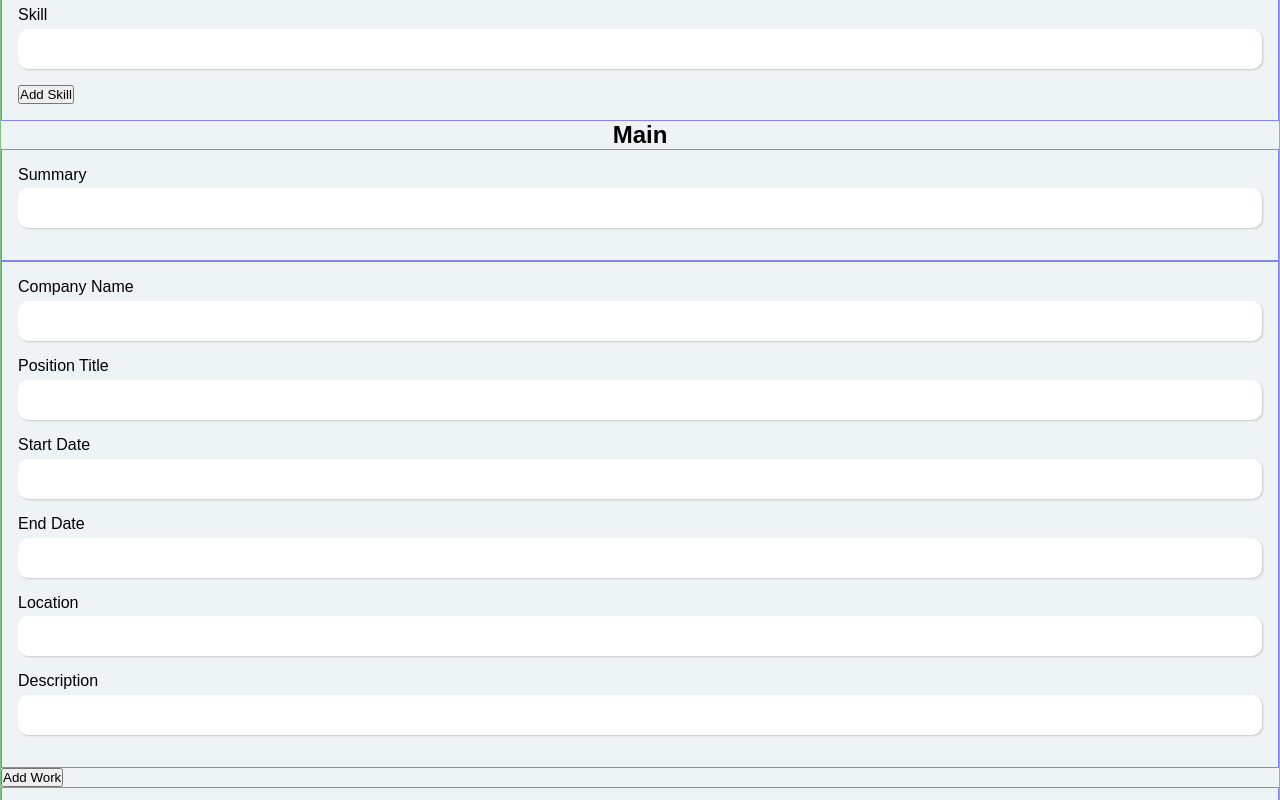
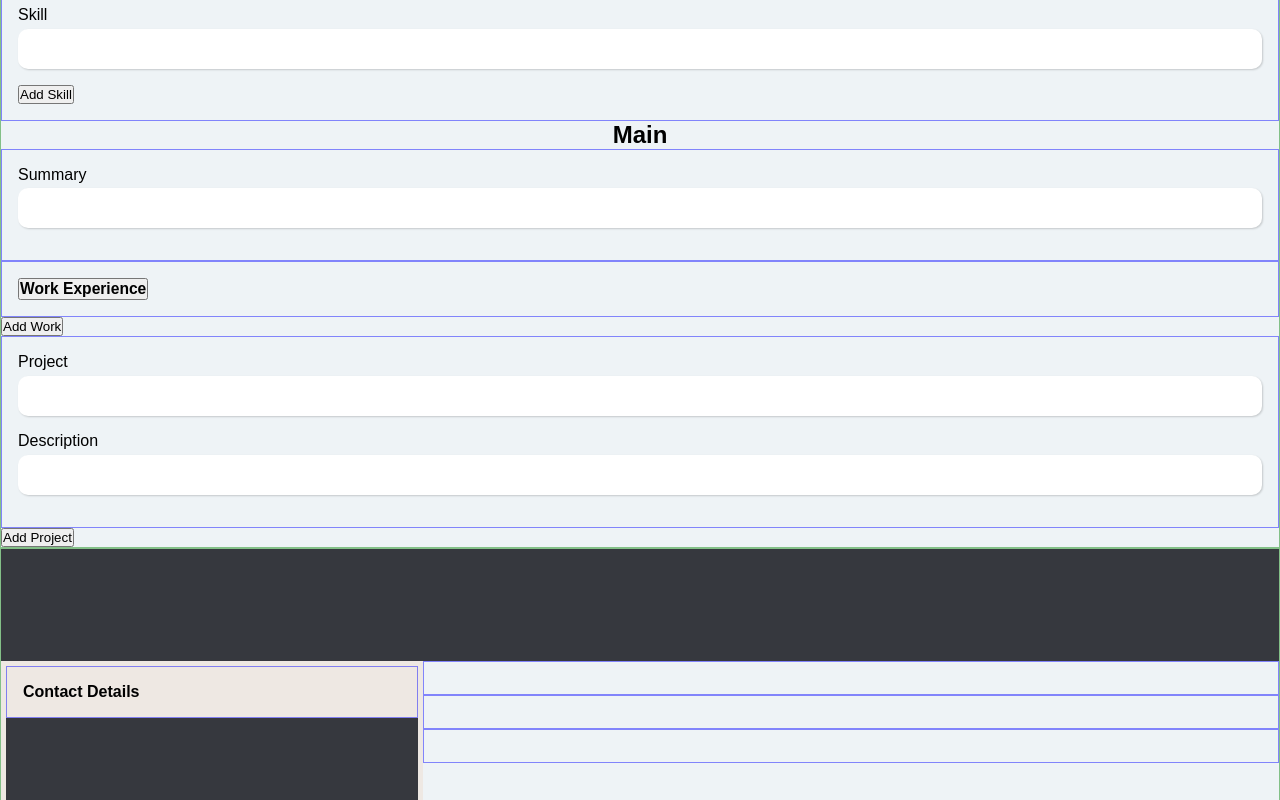
Before and after one commit to john0ground/CV-App, a React (Vite) app: page / in a window 1280 px wide. Shown: the part 700-1500 px from the top of the page. Built offline with nearby package versions, Linux system fonts and the light colour scheme.

Commit message:
setup accordion for editor sections

```diff
--- a/src/App.tsx
+++ b/src/App.tsx
@@ -70,32 +70,24 @@ export default function App() {
         ));
     }
 
-    function toggleShowContact(key:string) {
-        function searchDataArray(arr) {
-            console.log(arr);
-        }
+    // function toggleShowContact(key:string) {
+    //     function searchDataArray(arr) {
+    //         console.log(arr);
+    //     }
 
-        for (const prop in currentCvData) {
-            const currentData = currentCvData[prop];
-            if (Array.isArray(currentData)) {
-                searchDataArray(currentData);
-            } else {
-                if (currentData.key === key) {
-                    const newActiveStatus = !currentData.active;
-                    const newData = { ...currentData, active: newActiveStatus }
-                    setCurrentCvData(prevData => (
-                        {...prevData, [prop]:newData}
-                    ));
-                    console.log(currentCvData.contact);
-                } else {
-                    // break;
-                }
-            }
-            // const data = currentCvData[prop].key === key;
-            // console.log(data);
-            // if (data) break;
-        }
-    }
+    //     for (const prop in currentCvData) {
+    //         const currentData = currentCvData[prop];
+    //         console.log(currentData.key);
+    //         if (currentData.key === key) {
+    //             const newActiveStatus = !currentData.active;
+    //             const newData = { ...currentData, active: newActiveStatus }
+    //             setCurrentCvData(prevData => (
+    //                 {...prevData, [prop]:newData}
+    //             ));
+    //             break;
+    //         } else {}
+    //     }
+    // }
 
     function handleSummary(value:string) {
         const newSummary = { ...currentCvData.summary, summary:value };
@@ -165,7 +157,6 @@ export default function App() {
     return (<Cv
                 handleHeader= {handleHeaderDetails}
                 handleContact = {handleContactDetails}
-                toggleActive = {toggleShowContact}
                 handleSummary={handleSummary}
                 handleEducation = {handleEducationDetails}
                 handleProject = {handleProjectDetails}
@@ -186,5 +177,7 @@ export default function App() {
             />)
 }
 
+// toggle parent components with separate state
 // object search for activeToggling with keys
+// sample data
 // different input types
--- a/src/components/CV.tsx
+++ b/src/components/CV.tsx
@@ -2,7 +2,7 @@ import { CvHeader, HeaderInputs, HeaderHandler, Details as HeaderDetails } from
 import { CvContact, ContactInputs, ContactHandler, Details as ContactDetails } from './Contact';
 import { CvSummary, SummaryInput, SummaryHandler, Details as SummaryDetails } from './Summary';
 import { CvEducation, EducationInputs, AddEducation, EducationHandler, Details as EducationDetails } from './Education';
-import { WorkInputs, CvWork, WorkHandler, AddWork, Details as WorkDetails } from './Work';
+import { WorkEditSection, CvWork, WorkHandler, AddWork, Details as WorkDetails } from './Work';
 import { ProjectInputs, CvProject, ProjectHandler, AddProject, Details as ProjectDetails } from './Projects';
 import { SkillInput, CvSkill, AddSkill, Details as SkillDetails } from './Skills';
 
@@ -33,7 +33,6 @@ interface CvProps {
 export default function Cv({
         handleHeader,
         handleContact,
-        toggleActive,
         handleSummary,
         handleEducation,
         handleProject,
@@ -63,7 +62,7 @@ export default function Cv({
 
                 <div className="editor-aside">
                     <h2>Aside</h2>
-                    <ContactInputs details={contactDetails} handleChange={handleContact} toggleActive={toggleActive} />
+                    <ContactInputs details={contactDetails} handleChange={handleContact} />
 
                     {educationDetails.map((education) => (
                         <EducationInputs key={education.key} details={education} handleChange={handleEducation} />
@@ -77,9 +76,7 @@ export default function Cv({
                     <h2>Main</h2>
                     <SummaryInput details={summaryDetails} handleChange={handleSummary} />
 
-                    {workDetails.map((work) => (
-                        <WorkInputs key={work.key} details={work} handleChange={handleWork} />
-                    ))}
+                    <WorkEditSection workDetails={workDetails} handleChange={handleWork}/>
                     <button onClick={addWork}>Add Work</button>
 
                     {projectDetails.map((project) => (
--- a/src/components/Contact.tsx
+++ b/src/components/Contact.tsx
@@ -1,3 +1,4 @@
+import { useState } from "react";
 import { TextInput } from "./Inputs";
 export type ContactHandler = (value:string, key:string) => void;
 export interface Details { email:string, contactNumber:string, address:string, active:boolean, key:string }
@@ -5,17 +6,18 @@ export interface Details { email:string, contactNumber:string, address:string, a
 interface ContactInputsProps {
     details: Details;
     handleChange: ContactHandler;
-    toggleActive: (key:string) => void;
 }
 
 interface CvContactProps {
     details: Details
 }
 
-export function ContactInputs({ details, handleChange, toggleActive }: ContactInputsProps) {
+export function ContactInputs({ details, handleChange }: ContactInputsProps) {
+    const [displayActive, setDisplayActive] = useState(false);
+
     return (
-        <section className="input-section" data-active={details.active}>
-            <h3 onClick={() => toggleActive(details.key)}>Contact Details</h3>
+        <section className="data-editor" data-active={displayActive}>
+            <h3 onClick={() => setDisplayActive(!displayActive)}>Contact Details</h3>
             <div className="data-inputs">
                 <div className="input-row">
                     <TextInput
--- a/src/components/Work.tsx
+++ b/src/components/Work.tsx
@@ -1,3 +1,4 @@
+import { useState } from "react";
 import { TextInput } from "./Inputs";
 export type WorkHandler = (value:string, property: keyof Details, key:string) => void;
 export type AddWork = () => void;
@@ -11,8 +12,13 @@ export interface Details {
     key: string
 }
 
-interface WorkInputsProps {
+interface WorkEditorProps {
     details: Details;
+    handleChange: WorkHandler;
+}
+
+interface WorkEditSectionProps {
+    workDetails: Details[];
     handleChange: WorkHandler;
 }
 
@@ -20,9 +26,15 @@ interface CvWorkProps {
     details: Details
 }
 
-export function WorkInputs({ details, handleChange }: WorkInputsProps) {
+function WorkEditor({ details, handleChange }: WorkEditorProps) {
+    const [displayActive, setDisplayActive] = useState(true);
+
     return (
-        <section className="work-inputs">
+        <section className="data-editor" data-active={displayActive}>
+            <button className="data-expand-btn" onClick={() => setDisplayActive(!displayActive)}>
+                <h3 onClick={() => setDisplayActive(!displayActive)}>{details.positionTitle}</h3>
+            </button>
+            <div className="data-inputs">
                 <div className="input-row">
                     <TextInput
                         label='Company Name'
@@ -77,6 +89,24 @@ export function WorkInputs({ details, handleChange }: WorkInputsProps) {
                     onChange={(e: { target: { value: string; }; }) => handleChange(e.target.value, 'description', details.key)}
                 />
             </div>
+            </div>
+        </section>
+    );
+}
+
+export function WorkEditSection({ workDetails, handleChange }: WorkEditSectionProps) {
+    const [displayActive, setDisplayActive] = useState(false);
+
+    return (
+        <section className="data-editor-section" data-active={displayActive}>
+            <button className="data-expand-btn" onClick={() => setDisplayActive(!displayActive)}>
+                <h3>Work Experience</h3>
+            </button>
+            <div className="data-editors">
+                {workDetails.map((work) => (
+                    <WorkEditor key={work.key} details={work} handleChange={handleChange} />
+                ))}
+            </div>
         </section>
     );
 }
--- a/src/style/style.scss
+++ b/src/style/style.scss
@@ -35,17 +35,28 @@ input {
         text-align: center;
     }
 
+    .data-editors {
+        overflow: hidden;
+    }
+
+    .data-editor-section[data-active="true"] .data-editors {
+        max-height: fit-content;
+    }
+
+    .data-editor-section[data-active="false"] .data-editors {
+        max-height: 0;
+    }
+
     .data-inputs {
         margin-top: 1rem;
         overflow: hidden;
-        max-height: 0;
     }
 
-    section.input-section[data-active="true"] .data-inputs {
+    .data-editor[data-active="true"] .data-inputs {
         max-height: fit-content;
     }
 
-    section.input-section[data-active="false"] .data-inputs {
+    .data-editor[data-active="false"] .data-inputs {
         max-height: 0;
     }
 }
```
Lines whose indentation alone changed are shown as unchanged.
